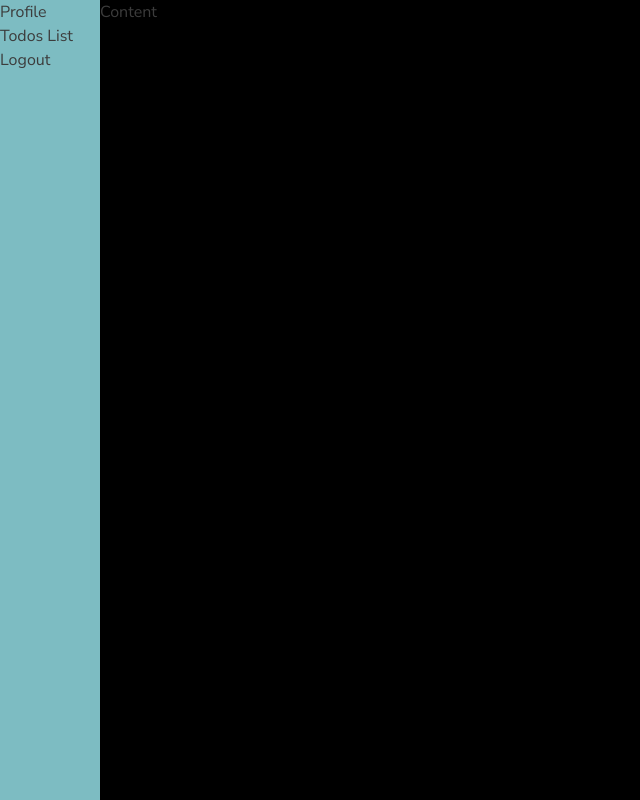
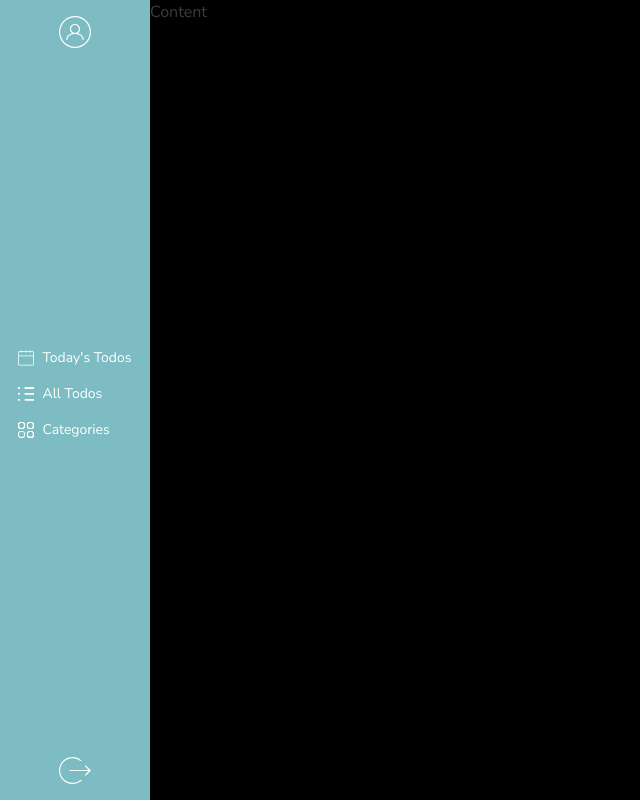
Before and after one commit to EdwardShanahan09/my-zendo, a React (Vite) app in the folder client/: page /dashboard in a window 1280 px wide. Shown: the whole page, without its empty margins (0-640 px from the left). Built offline with nearby package versions, Linux system fonts and the light colour scheme; sample sign-in values are in the browser's storage.

Commit message:
Add content to SideNavbar

```diff
--- a/client/src/pages/Dashboard/Dashboard.jsx
+++ b/client/src/pages/Dashboard/Dashboard.jsx
@@ -4,7 +4,7 @@ import { Outlet } from "react-router-dom";
 
 const Dashboard = () => {
   return (
-    <div className="lg:grid lg:grid-cols-[100px_1fr] lg:h-screen">
+    <div className="lg:grid lg:grid-cols-[150px_1fr] lg:h-screen">
       <div className=" lg:hidden fixed bottom-0 w-full">
         <MobileNavbar />
       </div>
--- a/client/src/pages/Dashboard/SideNavbar.jsx
+++ b/client/src/pages/Dashboard/SideNavbar.jsx
@@ -1,11 +1,79 @@
+import IconProfile from "../../assets/icons/icon-nav-profile.svg";
+import IconToday from "../../assets/icons/icon-today.svg";
+import IconAll from "../../assets/icons/icon-all.svg";
+import IconCategory from "../../assets/icons/icon-category.svg";
+import IconLogout from "../../assets/icons/icon-logout.svg";
+import { Link, useNavigate } from "react-router-dom";
+import { useContext } from "react";
+import { UserContext } from "../../context/User/UserContext";
+
 const SideNavbar = () => {
+  const { logout } = useContext(UserContext);
+  const navigate = useNavigate();
+
+  const handleLogout = () => {
+    logout();
+    navigate("/auth/login");
+  };
+
   return (
-    <nav className="bg-primary h-screen">
-      <div>Profile</div>
+    <nav className="bg-primary h-screen flex items-center justify-between flex-col p-4">
+      <div>
+        <Link to="profile">
+          <img
+            className="w-8"
+            src={IconProfile}
+            alt="Created by NAPISAH from Noun Project"
+          />
+        </Link>
+      </div>
 
-      <div>Todos List</div>
+      <ul>
+        <li className="mb-4">
+          <Link className="flex" to="today-todos">
+            <img
+              className="w-4 mr-2"
+              src={IconToday}
+              alt="Created by Maya Nurhayati from Noun Project"
+            />
 
-      <div>Logout</div>
+            <span className="text-white text-sm">Today's Todos</span>
+          </Link>
+        </li>
+
+        <li className="mb-4">
+          <Link className="flex" to="today-todos">
+            <img
+              className="w-4 mr-2"
+              src={IconAll}
+              alt="Created by AzizGdt from Noun Project"
+            />
+
+            <span className="text-white text-sm">All Todos</span>
+          </Link>
+        </li>
+
+        <li className="mb-4">
+          <Link className="flex" to="today-todos">
+            <img
+              className="w-4 mr-2"
+              src={IconCategory}
+              alt="Created by Fajri Akhmad from Noun Project"
+            />
+
+            <span className="text-white text-sm">Categories</span>
+          </Link>
+        </li>
+      </ul>
+
+      <div>
+        <img
+          className="w-6 md:w-8"
+          src={IconLogout}
+          alt="Created by Lingailė Žiūkaitė from Noun Project"
+          onClick={handleLogout}
+        />
+      </div>
     </nav>
   );
 };
```
